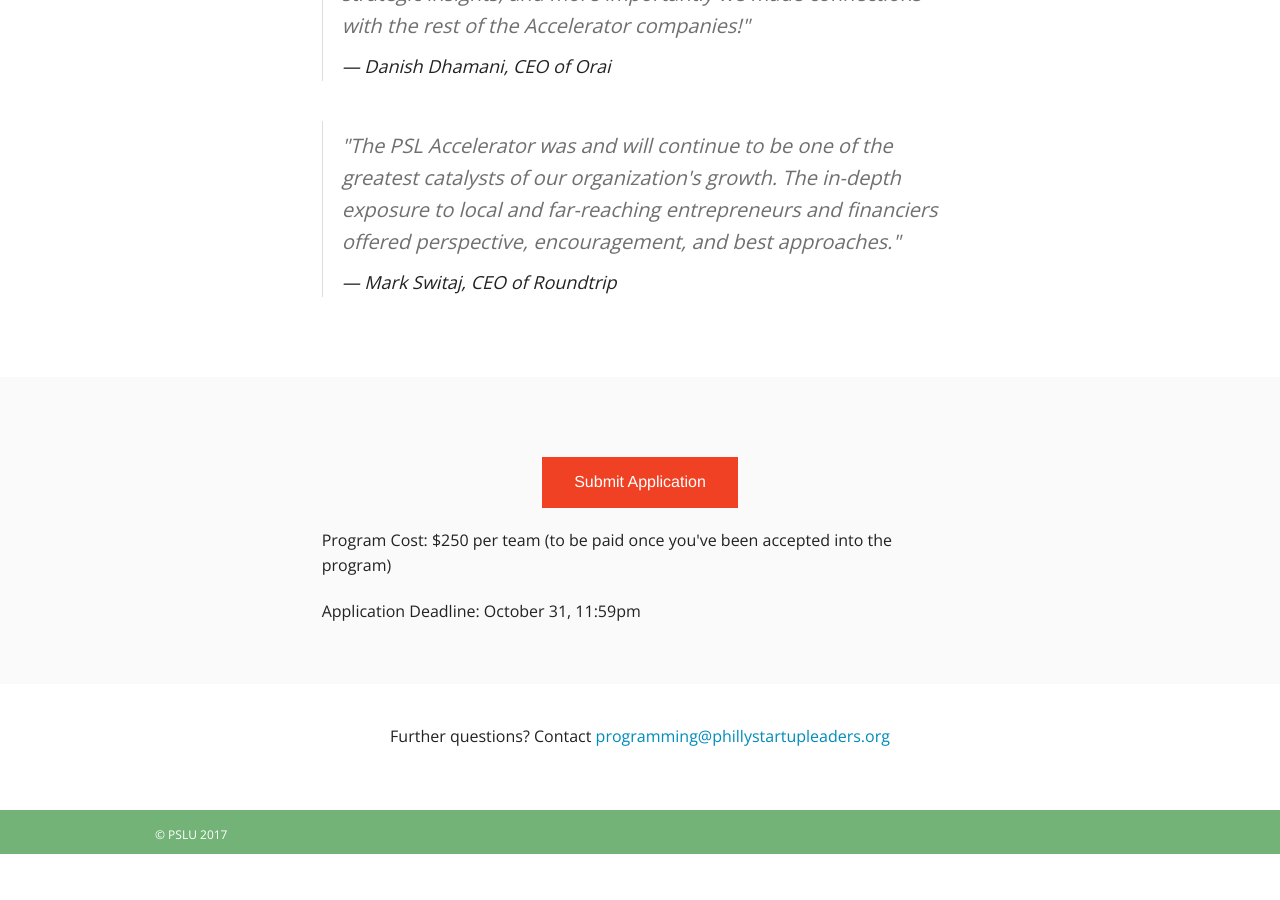
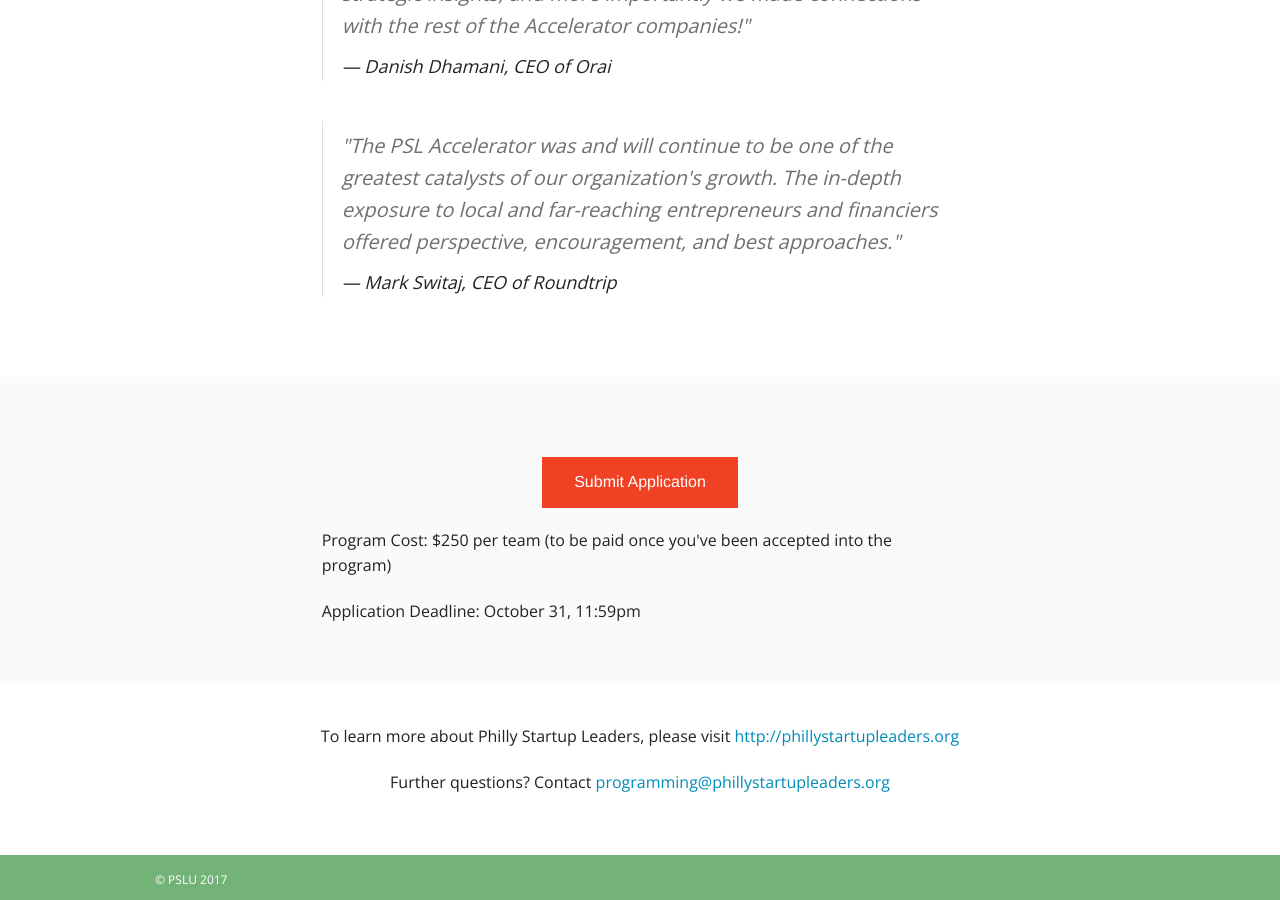
Before and after one commit to phillystartupleaders/accelerator, a Jekyll site: the page built from index.html, in a window 1280 px wide and 900 px high, scrolled down 4461 px. Built offline with Jekyll 4.4.1, drawn with Linux system fonts in a browser that asks for light colours; nearby versions of some CDN libraries; before the commit the page ends 5315 px from its top, so only the background shows below that.

Commit message:
change logo url and add footer text

```diff
--- a/index.html
+++ b/index.html
@@ -5,7 +5,7 @@
 <div class="top-container">
   <div class="row">
     <header class="header small-12 columns">
-      <div class="logo-container"><a href="{{ site.baseurl }}/" class="logo">Philly Startup Leaders</a></div>
+      <div class="logo-container"><a href="http://phillystartupleaders.org/" class="logo">Philly Startup Leaders</a></div>
     </header>
   </div>
   <div class="row">
@@ -219,6 +219,7 @@
 
 <div class="section-contact">
   <div class="small-12 medium-10 large-8 medium-centered columns">
+    <p>To learn more about Philly Startup Leaders, please visit <a href="http://phillystartupleaders.org">http://phillystartupleaders.org</a></p>
     <p>Further questions? Contact <a href="mailto:programming@phillystartupleaders.org">programming@phillystartupleaders.org</a></p>
   </div>
 </div>
```
